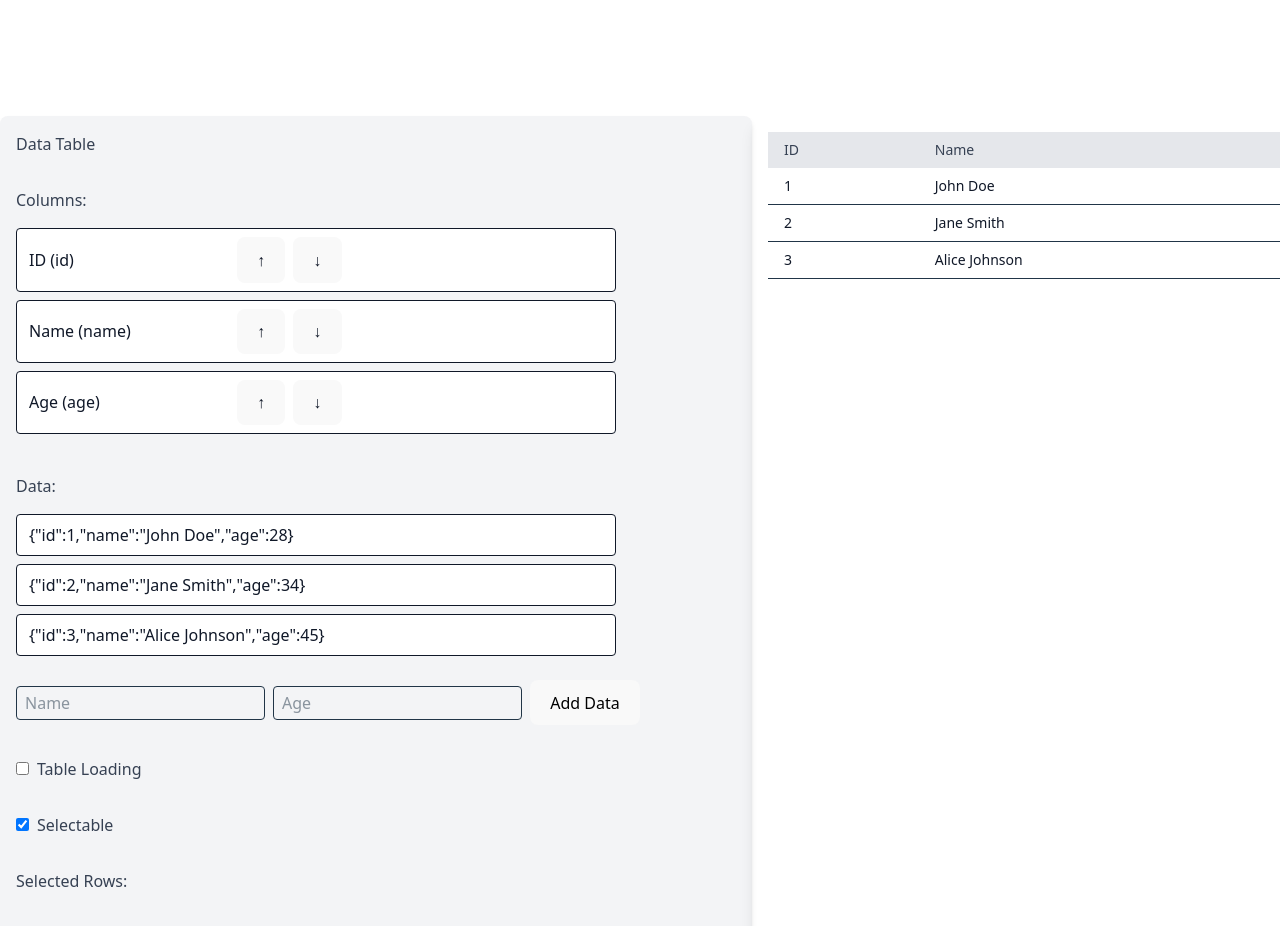
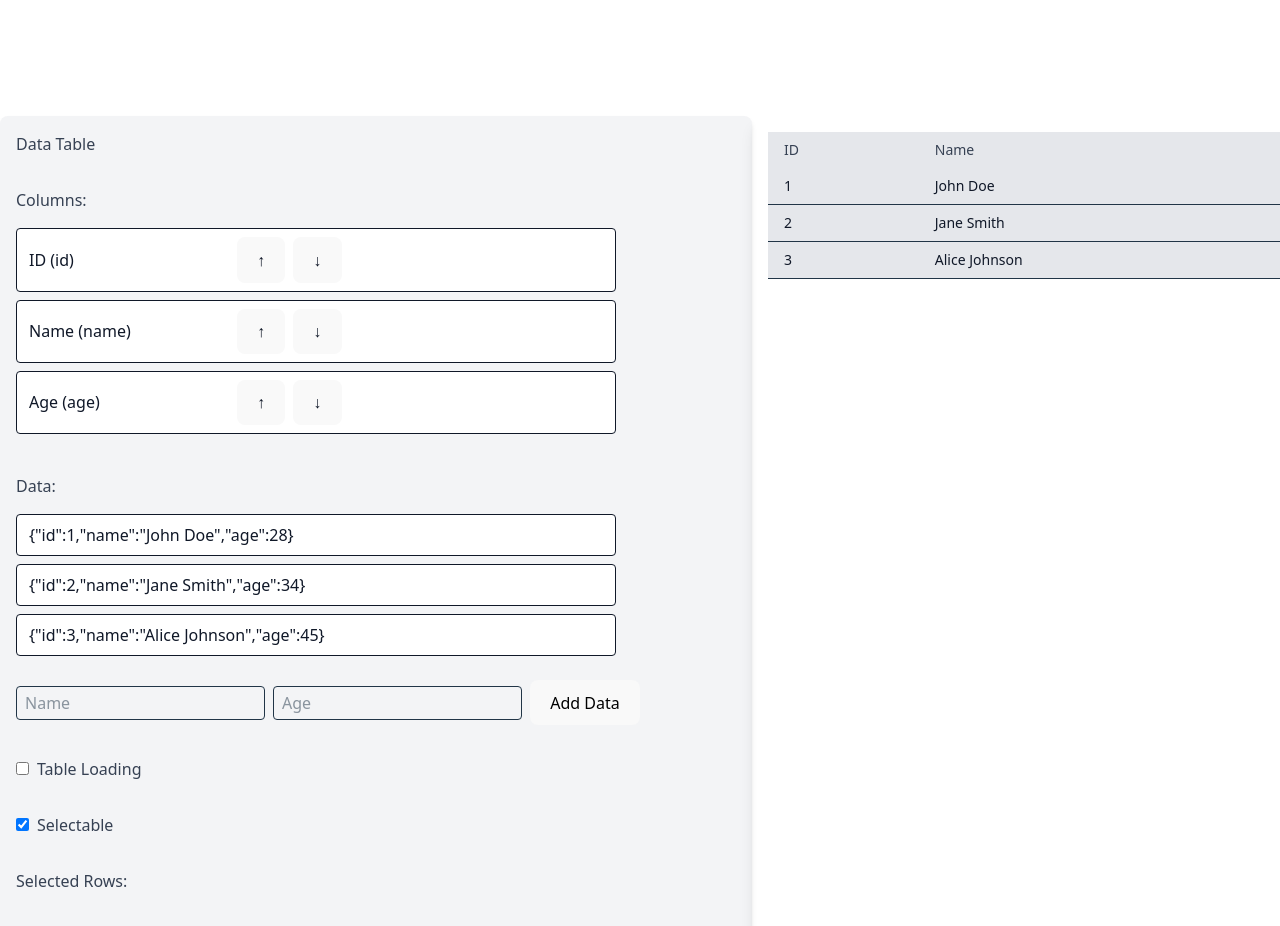
Before and after one commit to divyarao54/components-frontend-assignment, a React (Vite) app: page / in a window 1280 px wide. Shown: the part 1020-1946 px from the top of the page. Built offline with nearby package versions, Linux system fonts and the light colour scheme.

Commit message:
changed color of table

```diff
--- a/package.json
+++ b/package.json
@@ -9,7 +9,8 @@
     "lint": "eslint .",
     "preview": "vite preview",
     "storybook": "storybook dev -p 6006",
-    "build-storybook": "storybook build"
+    "build-storybook": "storybook build",
+    "chromatic": "npx chromatic --project-token=chpt_97ed7d58cd92f11"
   },
   "dependencies": {
     "@tailwindcss/vite": "^4.1.12",
@@ -31,6 +32,7 @@
     "@vitest/browser": "^3.2.4",
     "@vitest/coverage-v8": "^3.2.4",
     "autoprefixer": "^10.4.21",
+    "chromatic": "^13.1.3",
     "eslint": "^9.33.0",
     "eslint-plugin-react-hooks": "^5.2.0",
     "eslint-plugin-react-refresh": "^0.4.20",
--- a/src/components/DataTable.tsx
+++ b/src/components/DataTable.tsx
@@ -76,7 +76,7 @@ const DataTable = <T,>({ tableProps }: { tableProps: DataTableProps<T> }) => {
 
 	return (
 		<div className="overflow-x-auto">
-			<table className="min-w-full bg-white dark:bg-gray-800">
+			<table className="min-w-full bg-gray-200 dark:bg-gray-800">
 				<thead>
 					<tr className="bg-gray-200 dark:bg-gray-700">
 						{columns.map((column) => (
```
Also changed, not shown: 1 other file (tests, documents, lock files or other folders).
